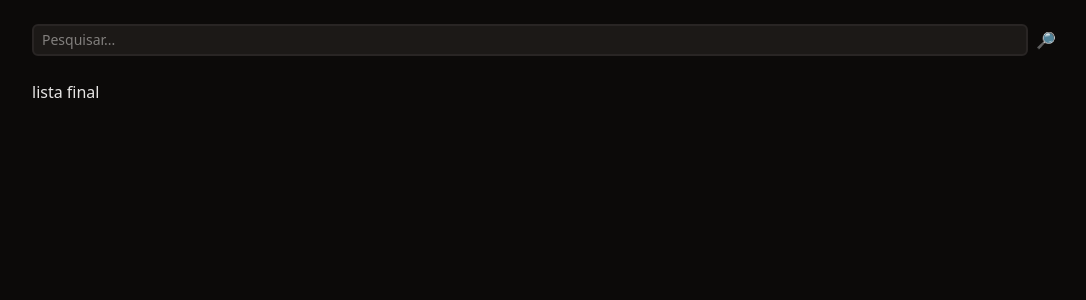
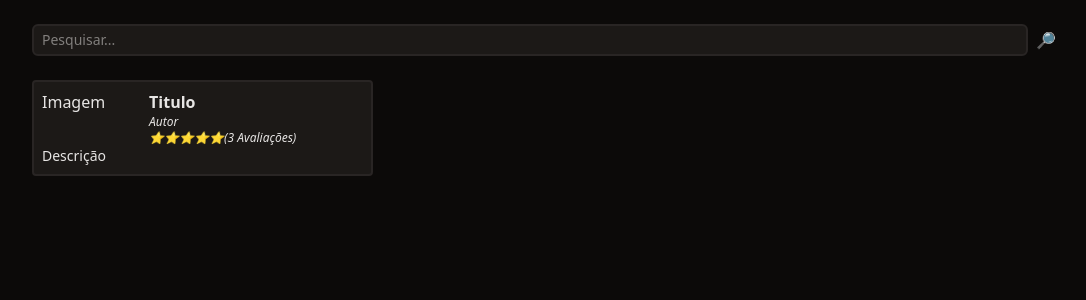
Before and after one commit to ojulio-dev/bookwise, a PHP site: page / in a window 1280 px wide. Shown: the part 60-360 px from the top of the page, without its empty margins (96-1182 px from the left). Run offline with PHP 8.4, Linux system fonts and the light colour scheme.

Commit message:
Criando o card de um livro

```diff
--- a/index.php
+++ b/index.php
@@ -47,11 +47,30 @@
 
         </form>
 
-        <div>
+        <section class="space-y-4">
 
-            lista final
+            <!-- Livro -->
+            <div class="w-1/3 p-2 rounded border-stone-800 border-2 bg-stone-900">
 
-        </div>
+                <div class="flex">
+
+                    <div class="w-1/3">Imagem</div>
+
+                    <div>
+
+                        <div class="font-semibold">Titulo</div>
+                        <div class="text-xs italic">Autor</div>
+                        <div class="text-xs italic">⭐⭐⭐⭐⭐(3 Avaliações)</div>
+
+                    </div>
+
+                </div>
+
+                <div class="text-sm">Descrição</div>
+
+            </div>
+
+        </section>
 
     </main>
 
```
